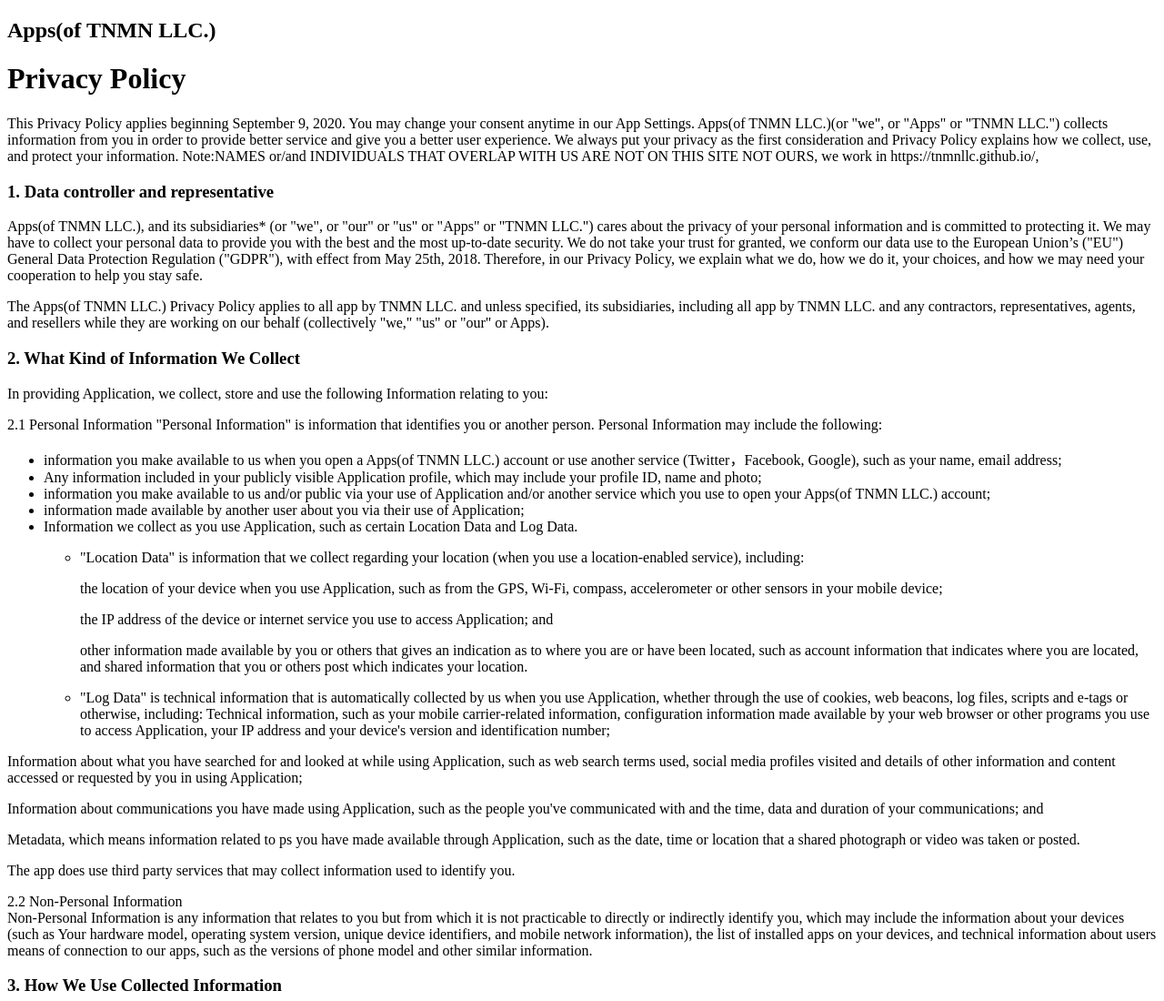
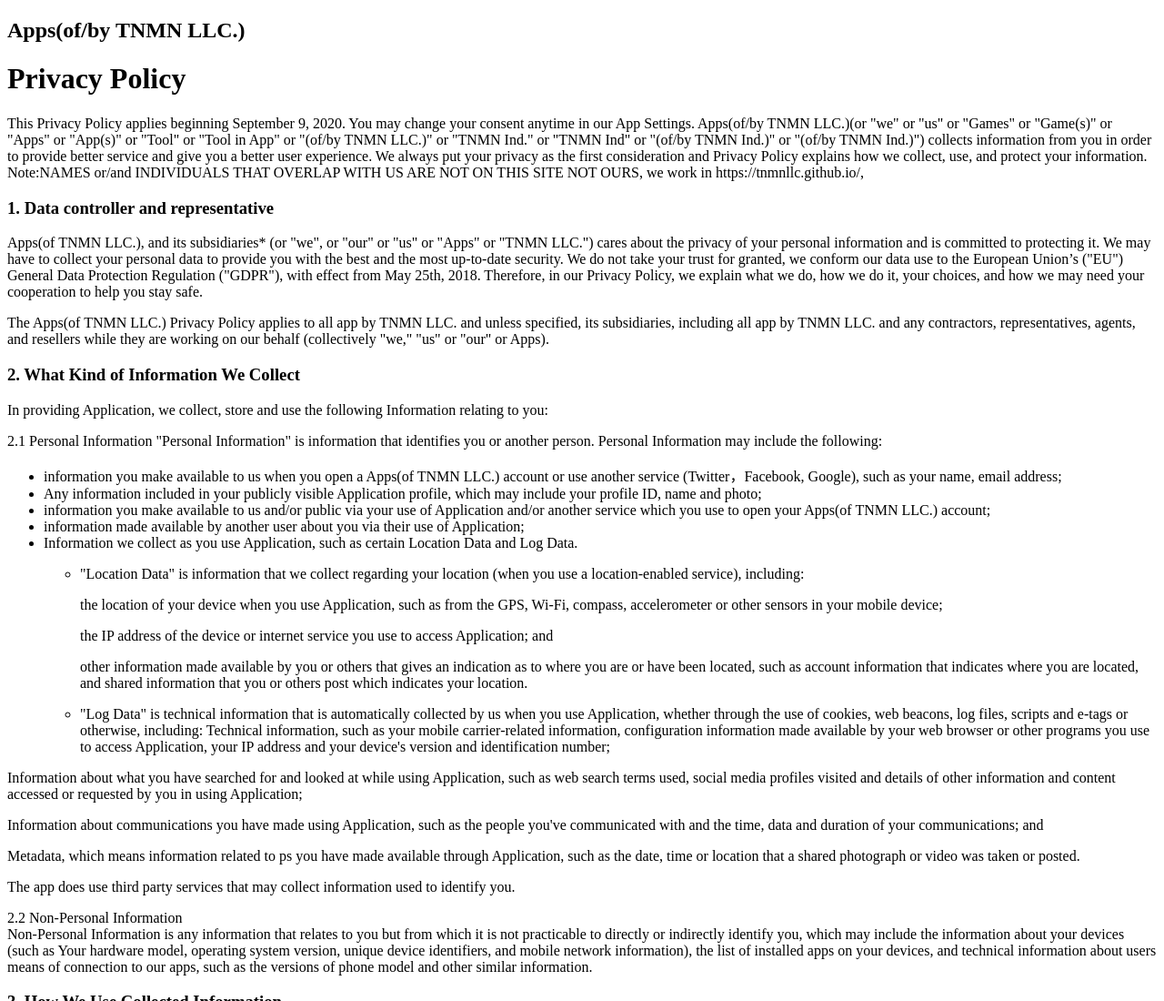
Before and after one commit to TNMNLLC/TNMNLLC.github.io, a plain HTML site: page PrivacyPolicy.html in a window 1280 px wide. Shown: the top 1100 px of the page at 91% size. Drawn offline with Linux system fonts and the light colour scheme.

Commit message:
Update PrivacyPolicy.html

```diff
--- a/PrivacyPolicy.html
+++ b/PrivacyPolicy.html
@@ -15,11 +15,11 @@
 </head>
 
 <body>
-  <h2>Apps(of TNMN LLC.)</h2>
+  <h2>Apps(of/by TNMN LLC.)</h2>
   <h1>Privacy Policy</h1>
   <p>
     This Privacy Policy applies beginning September 9, 2020. You may change your
-    consent anytime in our App Settings. Apps(of TNMN LLC.)(or "we", or "Apps" or "TNMN LLC.") collects information
+    consent anytime in our App Settings. Apps(of/by TNMN LLC.)(or "we" or "us" or "Games" or "Game(s)" or "Apps" or "App(s)" or "Tool" or "Tool in App" or "(of/by TNMN LLC.)" or "TNMN Ind." or "TNMN Ind"  or "(of/by TNMN Ind.)"  or "(of/by TNMN Ind.)") collects information
     from you in order to provide better service and give you a better user
     experience. We always put your privacy as the first consideration and
     Privacy Policy explains how we collect, use, and protect your information.
```
